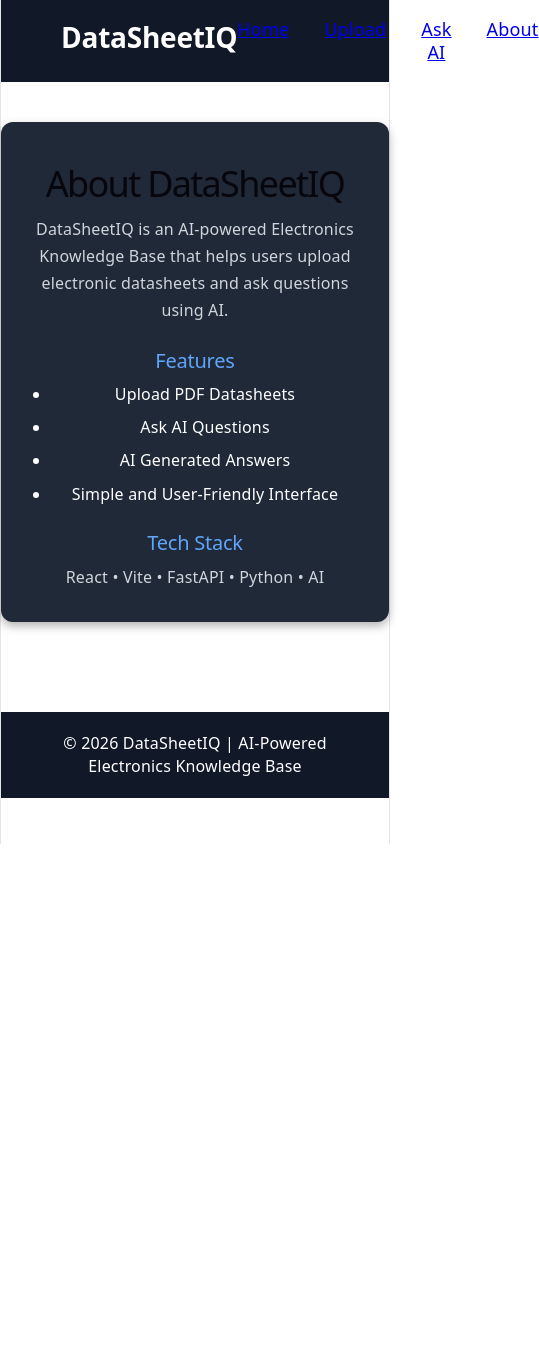
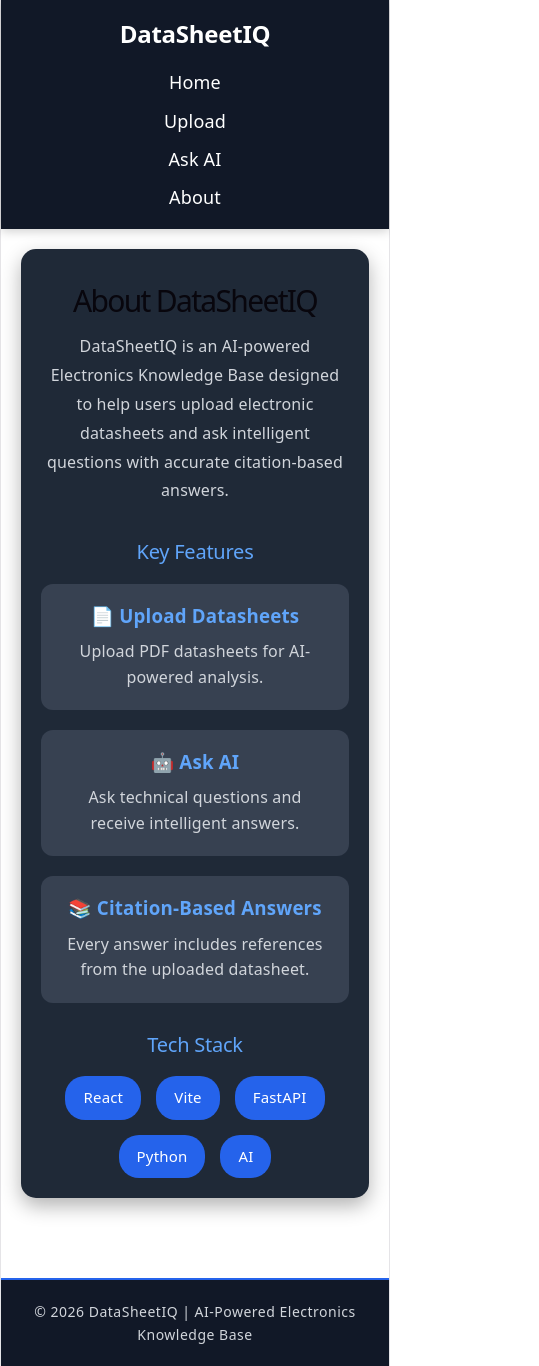
Before and after one commit to Sharmasahil-git/AI-Powered-Electronics-Knowledge-Base, a React app in the folder frontend/: page /about in a window 390 px wide. Shown: the whole page, 539 px wide, since content can reach past the window. Before the commit the page ends 844 px from the top, so only its background shows below. Built offline with nearby package versions, Linux system fonts and the light colour scheme; the HTML template or start-up script is replaced by a standard one.

Commit message:
Complete Day 9 - Responsive UI

```diff
--- a/frontend/src/pages/About.jsx
+++ b/frontend/src/pages/About.jsx
@@ -1,28 +1,44 @@
 import "../styles/About.css";
+
 function About() {
   return (
     <div className="about-page">
       <h1>About DataSheetIQ</h1>
 
-      <p>
-        DataSheetIQ is an AI-powered Electronics Knowledge Base that helps
-        users upload electronic datasheets and ask questions using AI.
+      <p className="about-description">
+        DataSheetIQ is an AI-powered Electronics Knowledge Base designed to
+        help users upload electronic datasheets and ask intelligent questions
+        with accurate citation-based answers.
       </p>
 
-      <h2>Features</h2>
+      <h2>Key Features</h2>
 
-      <ul>
-        <li>Upload PDF Datasheets</li>
-        <li>Ask AI Questions</li>
-        <li>AI Generated Answers</li>
-        <li>Simple and User-Friendly Interface</li>
-      </ul>
+      <div className="feature-grid">
+        <div className="feature-card">
+          <h3>📄 Upload Datasheets</h3>
+          <p>Upload PDF datasheets for AI-powered analysis.</p>
+        </div>
+
+        <div className="feature-card">
+          <h3>🤖 Ask AI</h3>
+          <p>Ask technical questions and receive intelligent answers.</p>
+        </div>
+
+        <div className="feature-card">
+          <h3>📚 Citation-Based Answers</h3>
+          <p>Every answer includes references from the uploaded datasheet.</p>
+        </div>
+      </div>
 
       <h2>Tech Stack</h2>
 
-      <p>
-        React • Vite • FastAPI • Python • AI
-      </p>
+      <div className="tech-stack">
+        <span>React</span>
+        <span>Vite</span>
+        <span>FastAPI</span>
+        <span>Python</span>
+        <span>AI</span>
+      </div>
     </div>
   );
 }
--- a/frontend/src/styles/About.css
+++ b/frontend/src/styles/About.css
@@ -1,33 +1,106 @@
 .about-page {
-  max-width: 800px;
-  margin: 40px auto;
-  padding: 30px;
-  background-color: #1f2937;
+  max-width: 900px;
+  margin: 50px auto;
+  padding: 35px;
+  background: #1f2937;
   color: white;
-  border-radius: 12px;
-  box-shadow: 0 4px 10px rgba(0, 0, 0, 0.3);
+  border-radius: 15px;
+  box-shadow: 0 8px 20px rgba(0, 0, 0, 0.3);
 }
 
 .about-page h1 {
   text-align: center;
   margin-bottom: 20px;
+  font-size: 38px;
+}
+
+.about-description {
+  text-align: center;
+  color: #d1d5db;
+  line-height: 1.8;
+  margin-bottom: 35px;
 }
 
 .about-page h2 {
-  margin-top: 25px;
-  margin-bottom: 10px;
+  margin: 30px 0 20px;
   color: #60a5fa;
 }
 
-.about-page p {
-  line-height: 1.7;
-  color: #d1d5db;
+.feature-grid {
+  display: flex;
+  gap: 20px;
+  justify-content: center;
+  flex-wrap: wrap;
 }
 
-.about-page ul {
-  padding-left: 20px;
+.feature-card {
+  width: 250px;
+  background: #374151;
+  padding: 20px;
+  border-radius: 12px;
+  text-align: center;
+  transition: all 0.3s ease;
 }
 
-.about-page li {
-  margin-bottom: 10px;
+.feature-card:hover {
+  transform: translateY(-8px);
+  box-shadow: 0 8px 20px rgba(96, 165, 250, 0.3);
 }
+
+.feature-card h3 {
+  margin-bottom: 12px;
+  color: #60a5fa;
+}
+
+.feature-card p {
+  color: #d1d5db;
+  line-height: 1.6;
+}
+
+.tech-stack {
+  display: flex;
+  justify-content: center;
+  gap: 15px;
+  flex-wrap: wrap;
+  margin-top: 20px;
+}
+
+.tech-stack span {
+  background: #2563eb;
+  color: white;
+  padding: 10px 18px;
+  border-radius: 20px;
+  font-size: 15px;
+  transition: all 0.3s ease;
+}
+
+.tech-stack span:hover {
+  background: #1d4ed8;
+  transform: scale(1.05);
+}
+@media (max-width: 768px) {
+
+  .about-page {
+    margin: 20px;
+    padding: 20px;
+  }
+
+  .about-page h1 {
+    font-size: 30px;
+  }
+
+  .feature-grid {
+    flex-direction: column;
+    align-items: center;
+  }
+
+  .feature-card {
+    width: 100%;
+    max-width: 320px;
+  }
+
+  .tech-stack {
+    justify-content: center;
+  }
+
+}
--- a/frontend/src/styles/Footer.css
+++ b/frontend/src/styles/Footer.css
@@ -2,10 +2,24 @@
   background-color: #111827;
   color: white;
   text-align: center;
-  padding: 20px;
-  margin-top: 50px;
+  padding: 25px 20px;
+  margin-top: 60px;
+  border-top: 2px solid #2563eb;
 }
 
 .footer p {
   font-size: 16px;
+  color: #d1d5db;
+  letter-spacing: 0.5px;
 }
+@media (max-width: 768px) {
+
+  .footer {
+    padding: 20px 15px;
+  }
+
+  .footer p {
+    font-size: 14px;
+  }
+
+}
--- a/frontend/src/styles/Home.css
+++ b/frontend/src/styles/Home.css
@@ -32,12 +32,14 @@
   color: white;
   font-size: 16px;
   cursor: pointer;
-  transition: background-color 0.3s ease;
+  transition: all 0.3s ease;
 }
 
 .hero-buttons button:hover {
   background-color: #1d4ed8;
+  transform: scale(1.05);
 }
+
 .features {
   padding: 80px 20px;
   text-align: center;
@@ -62,12 +64,15 @@
   width: 300px;
   padding: 25px;
   border-radius: 12px;
+  border: 1px solid #e5e7eb;
   box-shadow: 0 4px 10px rgba(0, 0, 0, 0.1);
-  transition: transform 0.3s ease;
+  cursor: pointer;
+  transition: all 0.3s ease;
 }
 
 .card:hover {
   transform: translateY(-8px);
+  box-shadow: 0 10px 25px rgba(37, 99, 235, 0.2);
 }
 
 .card h3 {
@@ -79,3 +84,23 @@
   color: #4b5563;
   line-height: 1.6;
 }
+@media (max-width: 768px) {
+
+  .hero h1 {
+    font-size: 34px;
+  }
+
+  .hero p {
+    font-size: 18px;
+  }
+
+  .hero-buttons {
+    flex-direction: column;
+    align-items: center;
+  }
+
+  .feature-cards {
+    flex-direction: column;
+    align-items: center;
+  }
+}
--- a/frontend/src/styles/Navbar.css
+++ b/frontend/src/styles/Navbar.css
@@ -10,12 +10,14 @@
   align-items: center;
   padding: 18px 60px;
   background-color: #111827;
+  box-shadow: 0 2px 10px rgba(0, 0, 0, 0.2);
 }
 
 .logo {
   color: white;
   font-size: 28px;
   font-weight: bold;
+  cursor: pointer;
 }
 
 .nav-links {
@@ -25,12 +27,38 @@
 }
 
 .nav-links li {
-  color: white;
-  cursor: pointer;
   font-size: 18px;
-  transition: color 0.3s ease;
 }
 
-.nav-links li:hover {
+.nav-links a {
+  color: white;
+  text-decoration: none;
+  font-weight: 500;
+  transition: all 0.3s ease;
+  padding: 8px 12px;
+  border-radius: 6px;
+}
+
+.nav-links a:hover {
   color: #38bdf8;
+  background-color: rgba(255, 255, 255, 0.08);
 }
+@media (max-width: 768px) {
+
+  .navbar {
+    flex-direction: column;
+    padding: 20px;
+    gap: 15px;
+  }
+
+  .logo {
+    font-size: 24px;
+  }
+
+  .nav-links {
+    flex-direction: column;
+    gap: 15px;
+    align-items: center;
+  }
+
+}
```
